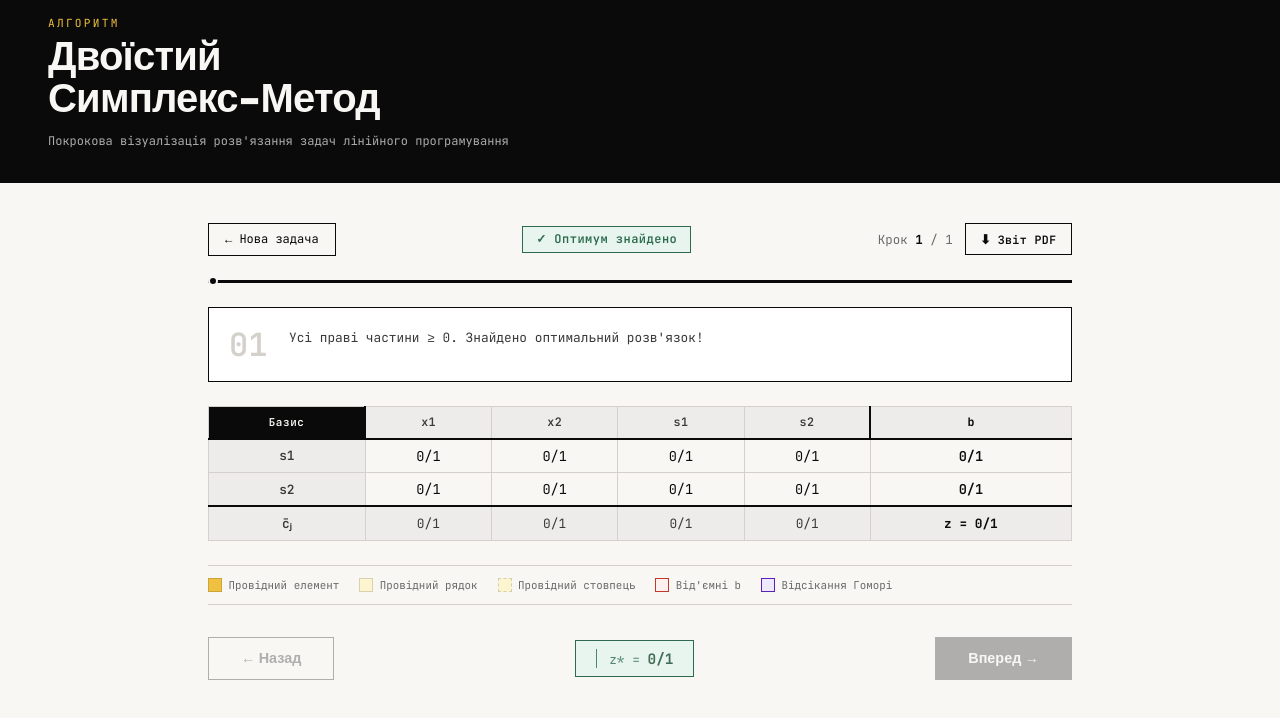
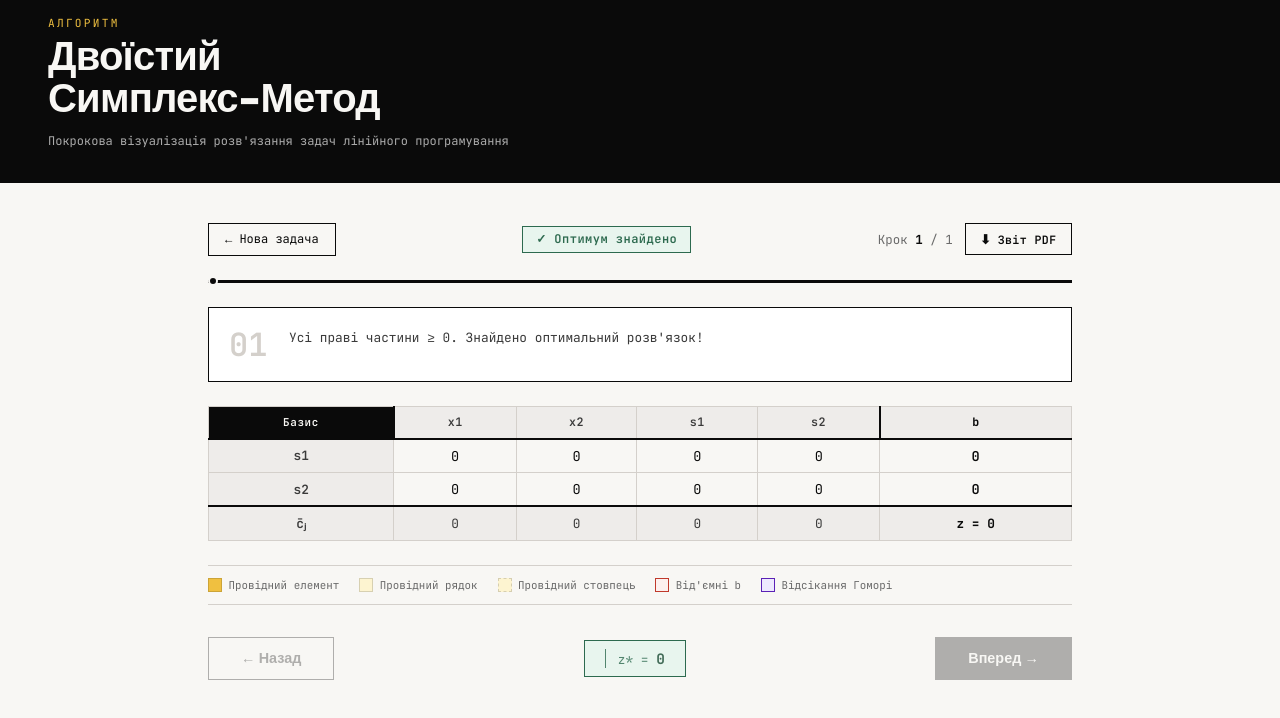
Before and after one commit to YakAlex/DualSimplexApp, a React (Vite) app: page / in a window 1280 px wide. Both pictures are taken after a click on the button "Розрахувати →". Shown: the top 718 px of the page. Built offline with nearby package versions, Linux system fonts and the light colour scheme.

Commit message:
fixing errors

```diff
--- a/src/PrintReport.jsx
+++ b/src/PrintReport.jsx
@@ -1,13 +1,11 @@
 import styles from "./SimplexApp.module.scss";
 
-// ── Оновлена функція форматування для Fraction.js ────────────────────────────
 function fmt(v) {
     if (v === null || v === undefined) return "—";
 
-    // Якщо це об'єкт бібліотеки fraction.js
-    if (v.n !== undefined && v.d !== undefined) {
-        if (v.d === 1) return String(v.n * v.s); // Ціле число
-        return `${v.s < 0 ? '-' : ''}${v.n}/${v.d}`; // Звичайний дріб
+    // Якщо це об'єкт бібліотеки fraction.js (перевіряємо наявність методу)
+    if (typeof v.toFraction === 'function') {
+        return v.toFraction(); // Бібліотека сама ідеально відформатує дріб або ціле число
     }
 
     // Резервний варіант для звичайних чисел
--- a/src/StepVisualizer.jsx
+++ b/src/StepVisualizer.jsx
@@ -5,19 +5,18 @@ import PrintReport from "./PrintReport";
 function fmt(v) {
   if (v === null || v === undefined) return "—";
 
-  // Якщо це об'єкт бібліотеки fraction.js
-  if (v.n !== undefined && v.d !== undefined) {
-    if (v.d === 1) return String(v.n * v.s); // Знаменник 1 — виводимо як ціле
-    return `${v.s < 0 ? '-' : ''}${v.n}/${v.d}`; // Форматуємо як дріб: 1/3, -2/3
+  // Якщо це об'єкт бібліотеки fraction.js (перевіряємо наявність методу)
+  if (typeof v.toFraction === 'function') {
+    return v.toFraction(); // Бібліотека сама ідеально відформатує дріб або ціле число
   }
 
-  // Резервний варіант для звичайних чисел (якщо вони десь проскочать)
+  // Резервний варіант для звичайних чисел
   if (typeof v === "number") {
     if (Number.isInteger(v)) return String(v);
     return v.toFixed(4).replace(/\.?0+$/, "");
   }
 
-  return v;
+  return String(v);
 }
 
 const STATUS_LABEL = {
```
